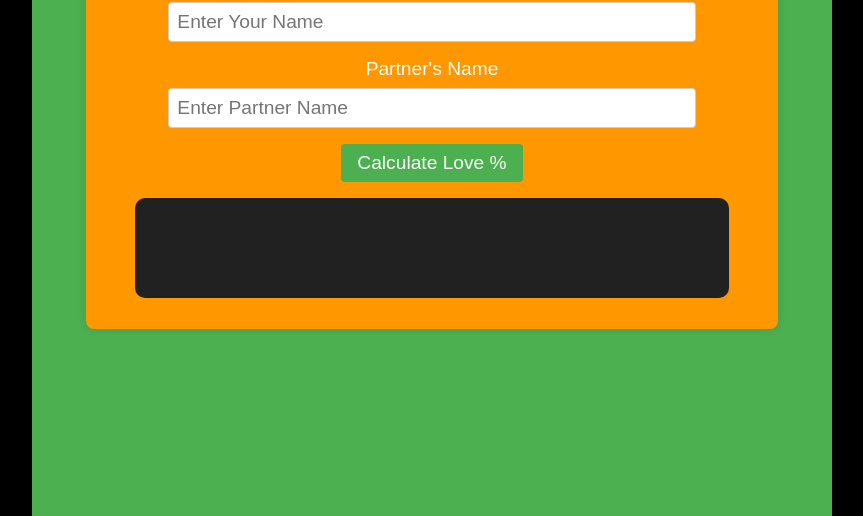
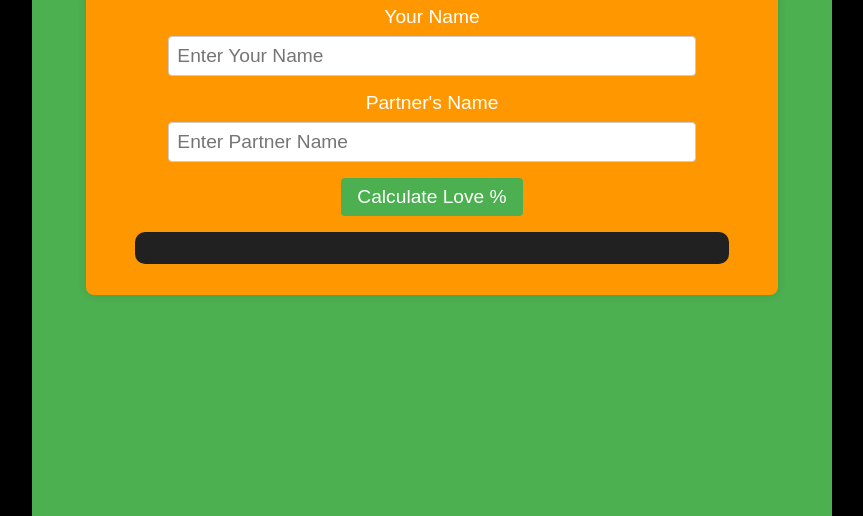
Before and after one commit to jeremydegreat/Javavscript-Projects, a plain HTML site: page index.html in a window 1280 px wide. Shown: the part 284-800 px from the top of the page, without its empty margins (208-1071 px from the left). Drawn offline with Linux system fonts and the light colour scheme; a web font is replaced by a local one.

Commit message:
correcting love calculators height

```diff
--- a/styles/styles.css
+++ b/styles/styles.css
@@ -108,10 +108,10 @@ main h1 {
     color: #ffffff;
     background: var(--text-primary);
     width: 90%;
-    height: 100px;
+    height: auto;
     line-height: 30px;
     padding: 1rem;
-    text-align: center;
+    text-align: start;
     border-radius: 10px;
 }
 
```
